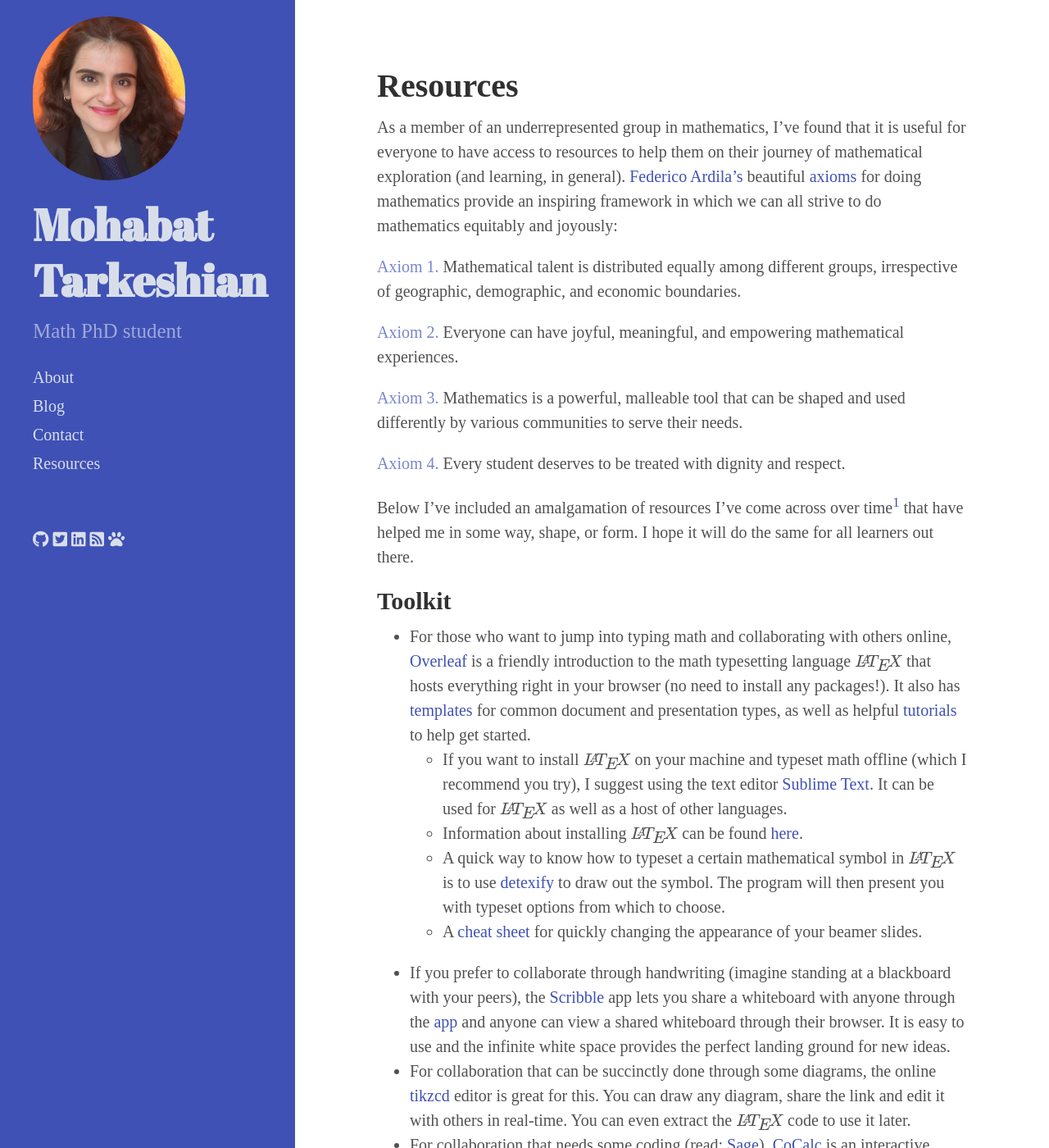
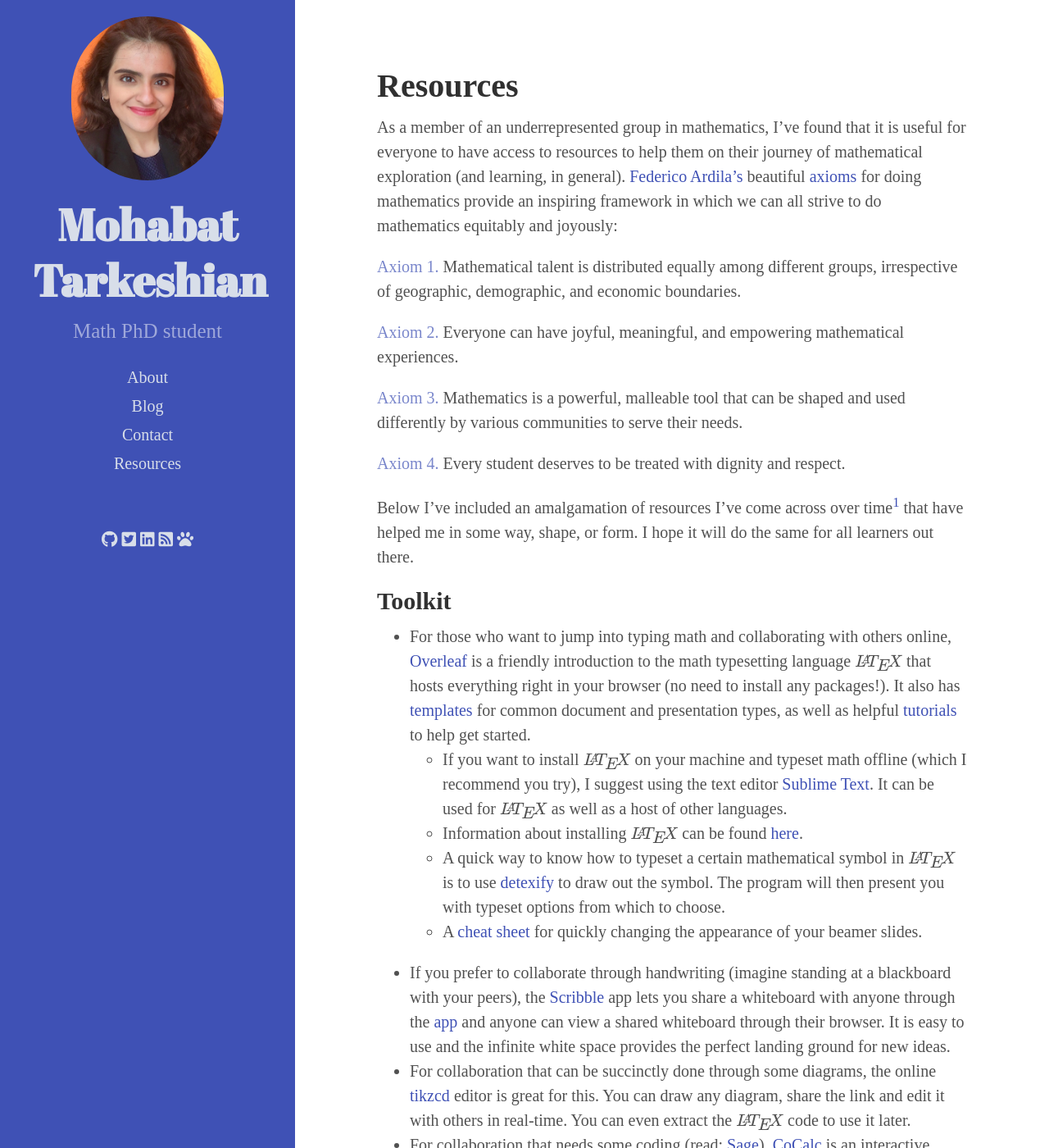
Before and after one commit to mohabatt/mohabatt.github.io, a Jekyll site: the page built from resources.md, in a window 1280 px wide and 1400 px high. Shown: the whole window at 82% size. Built offline with Jekyll 4.4.1, drawn with Linux system fonts in a browser that asks for light colours; nearby versions of some CDN libraries; formulas are drawn with MathJax 3.

Commit message:
Centred side bar.

```diff
--- a/_includes/sidebar.html
+++ b/_includes/sidebar.html
@@ -1,7 +1,7 @@
 <div class="sidebar">
   <div class="container sidebar-sticky">
     <div class="sidebar-about">
-        <img src="/images/me.jpg" alt="It's me" class="rounded-corners" class="center" height="200">
+        <img src="/images/me.jpg" alt="It's me" class="rounded-corners" height="200">
       <h1>
         <a href="/">
           {{ site.title }}
--- a/public/css/hyde.css
+++ b/public/css/hyde.css
@@ -67,7 +67,7 @@ html {
     left: 0;
     bottom: 0;
     width: 18rem;
-    text-align: left;
+    text-align: center;
   }
 }
 
@@ -83,6 +83,12 @@ html {
   margin-top: 0;
   font-family: "Abril Fatface", serif;
   font-size: 2.7rem;
+}
+
+.sidebar-about img {
+    display: block;
+    margin-left: auto;
+    margin-right: auto;
 }
 
 /* Sidebar nav */
--- a/resources.md
+++ b/resources.md
@@ -43,4 +43,4 @@ https://www.overleaf.com/learn/latex/Tutorials) to help get started.
 * The [nLab](https://ncatlab.org/nlab/show/HomePage) has a plethora of expositions, although I mostly use it for introductions and descriptions of topics in [category theory](https://ncatlab.org/nlab/search?query=category+theory).
 * A heap of [advice on research and writing](http://www.cs.cmu.edu/afs/cs.cmu.edu/user/mleone/web/how-to.html) from MIT is helpful for all students and aspiring researchers.
 * A [graduate student survival guide](http://www.cs.umd.edu/~oleary/gradstudy/gradstudy.html) from the University of Maryland is filled with detailed advice and descriptions of graduate school, useful for both prospective and current students alike.
-* Last but definitely not least, the [arXiv](https://arxiv.org/archive/math): for all mathematical pre-prints, past, and current research.
+* Last but definitely not least, the [arXiV](https://arxiv.org/archive/math): for all mathematical pre-prints, past, and current research.
```
